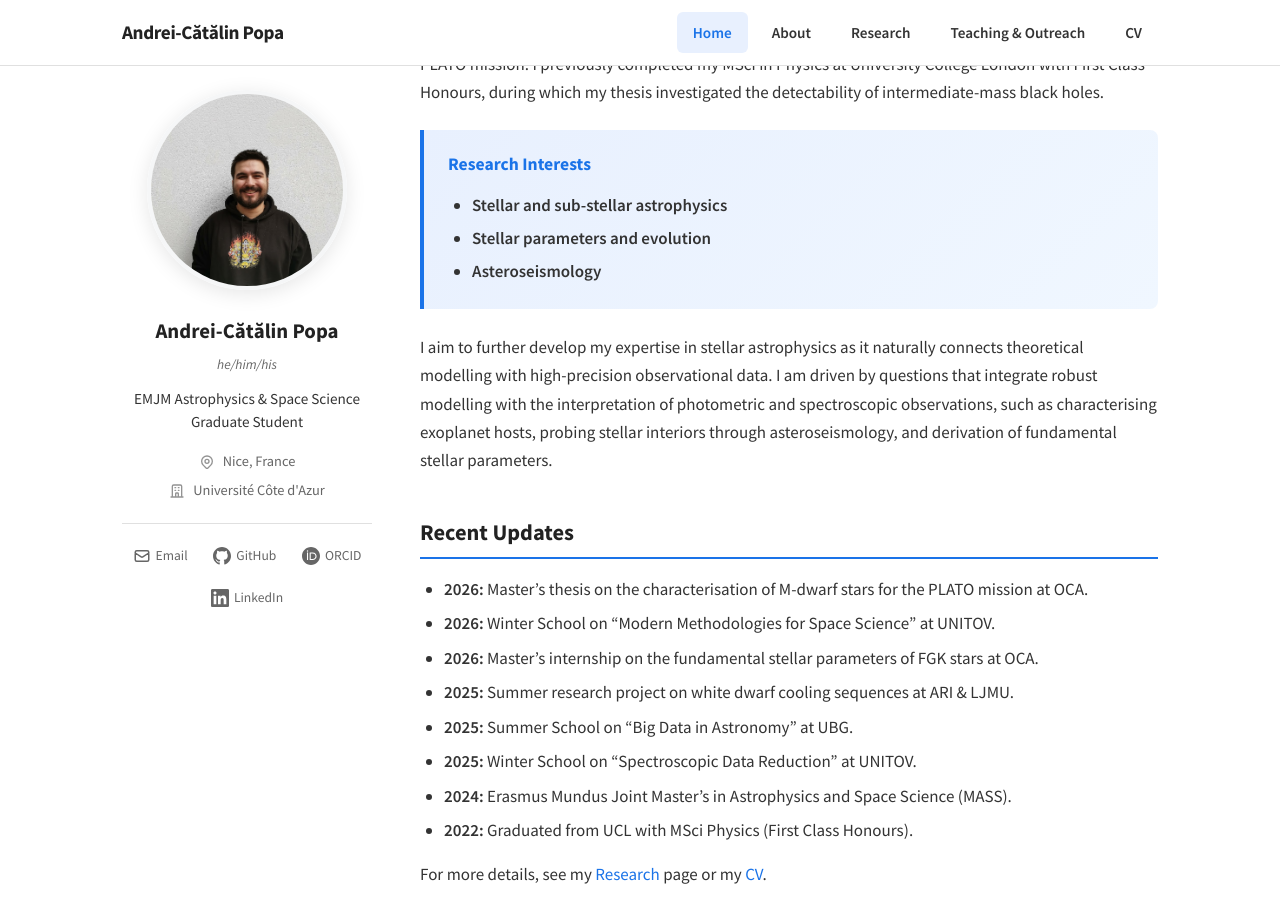
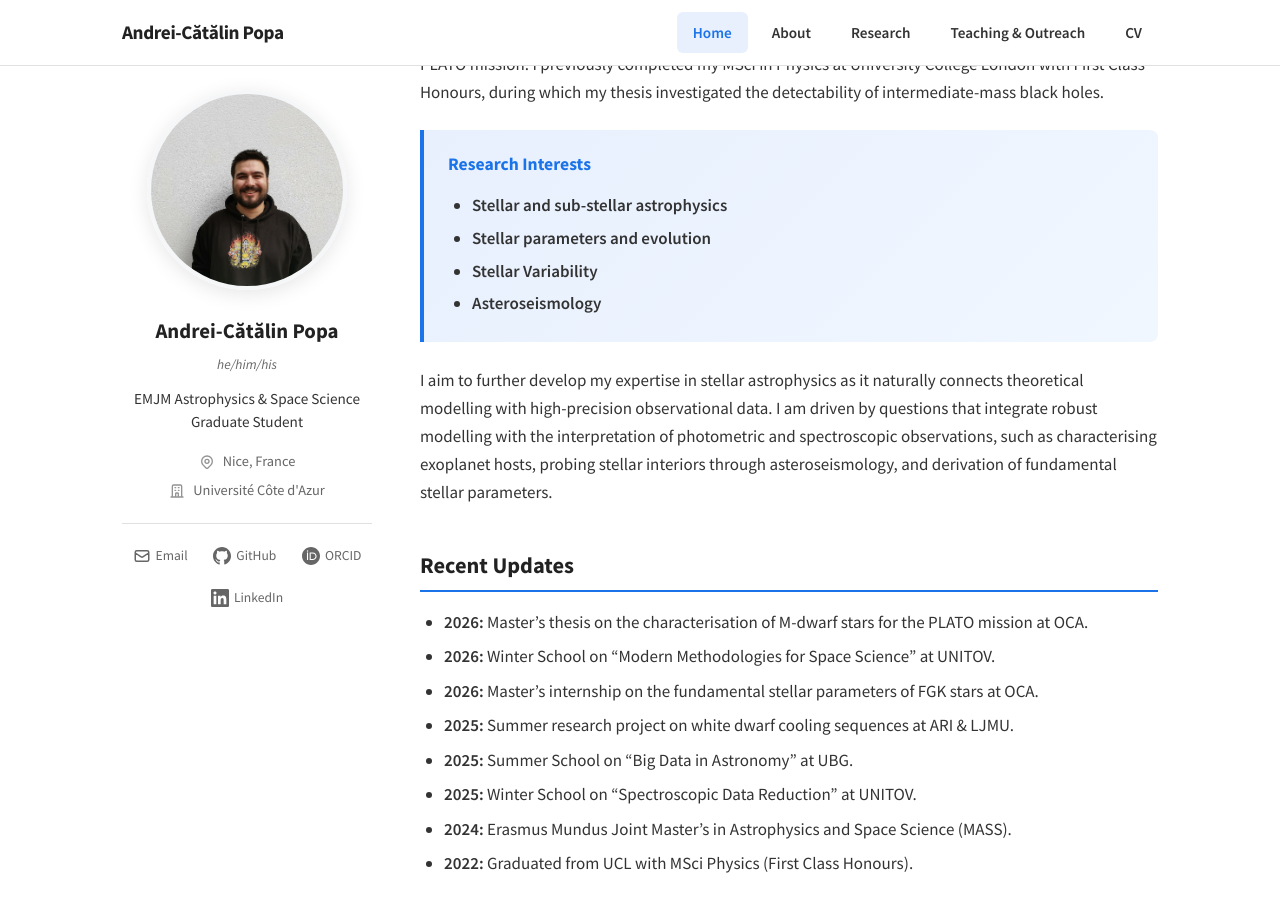
Before and after one commit to acpopa/acpopa.github.io, a Jekyll site: the page built from index.md, in a window 1280 px wide and 900 px high, scrolled down 377 px. Built offline with Jekyll 4.4.1, drawn with Linux system fonts in a browser that asks for light colours.

Commit message:
Update index.md

```diff
--- a/index.md
+++ b/index.md
@@ -19,6 +19,7 @@ My research focuses on **characterising M-dwarf stars as exoplanet hosts** in pr
 <ul>
 <li><strong>Stellar and sub-stellar astrophysics</strong></li>
 <li><strong>Stellar parameters and evolution</strong></li>
+<li><strong>Stellar Variability</strong></li>
 <li><strong>Asteroseismology</strong></li>
 </ul>
 </div>
```
